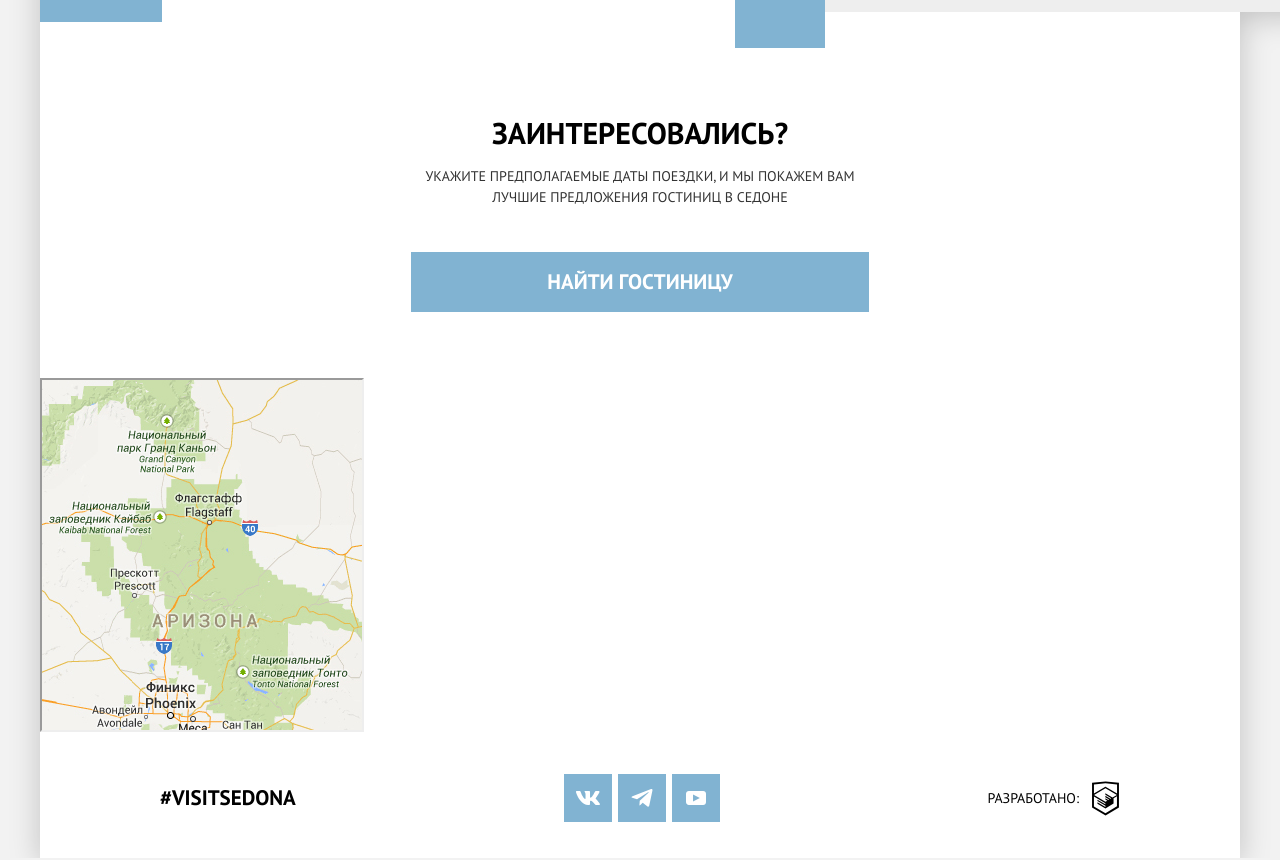
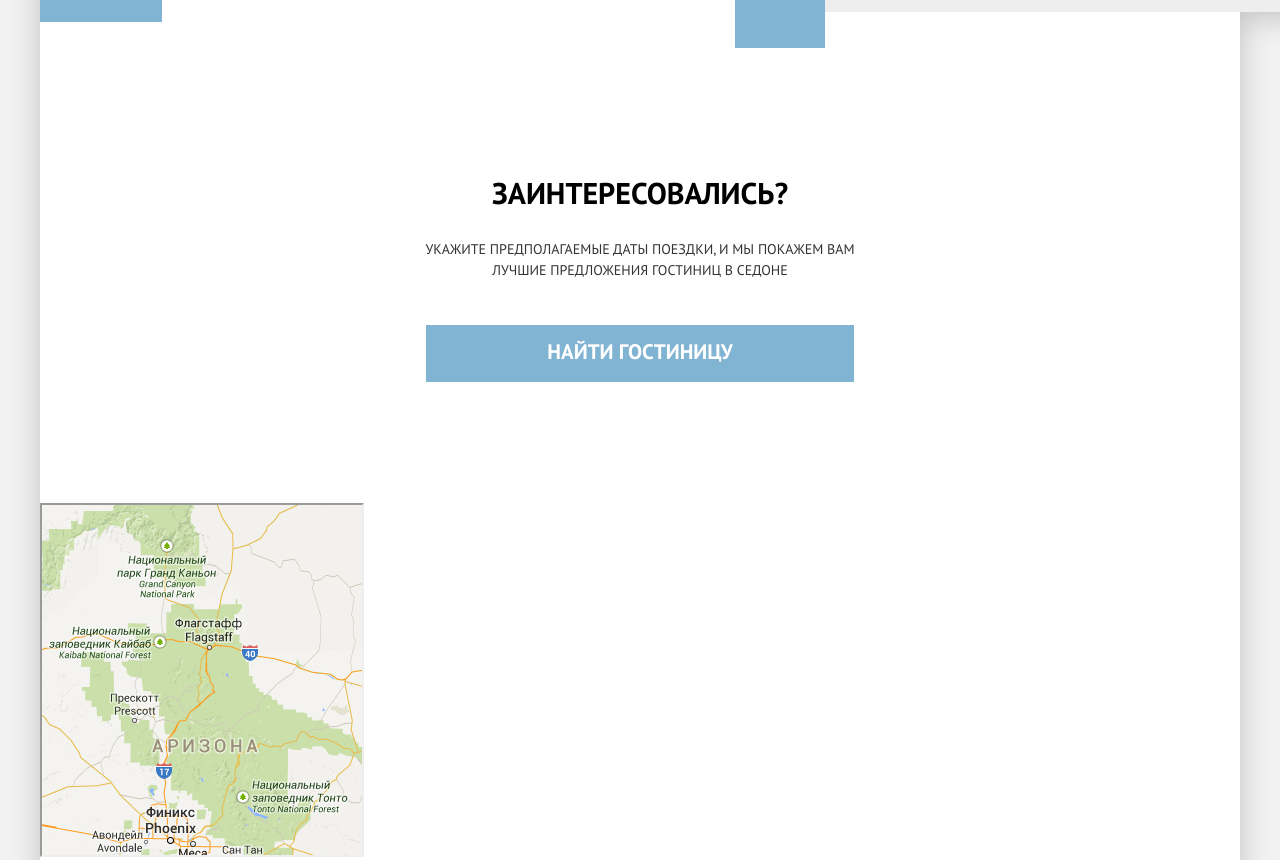
Before and after one commit to htmlacademy-adaptive/2215723-sedona-28, a website: page source/index.html in a window 1280 px wide. Shown: the part 995-1855 px from the top of the page. Drawn offline with nearby package versions, Linux system fonts and the light colour scheme; files that its build step writes are made by us from their sources.

Commit message:
Задает разммеры search для планшета и десктопа

```diff
--- a/source/index.html
+++ b/source/index.html
@@ -117,11 +117,13 @@
       </div>
     </section>
     <section class="search">
+      <div class="search__wrapper">
+        <h2 class="search__title">Заинтересовались?</h2>
+        <p class="search__description description">Укажите предполагаемые даты поездки, и мы покажем вам лучшие
+          предложения гостиниц в Седоне</p>
+        <button class="search__button button" type="button">Найти гостиницу</button>
+      </div>
 
-      <h2 class="search__title">Заинтересовались?</h2>
-      <p class="search__description description">Укажите предполагаемые даты поездки, и мы покажем вам лучшие
-        предложения гостиниц в Седоне</p>
-      <button class="search__button button" type="button">Найти гостиницу</button>
 
     </section>
     <iframe src="img/mobile/index/map-mobile.jpg" height="350" width="320"></iframe>
--- a/source/less/blocks/search.less
+++ b/source/less/blocks/search.less
@@ -1,15 +1,18 @@
 .search {
   display: flex;
   flex-direction: column;
-  padding: 40px 18px 49px;
   text-align: center;
-
-  @media (min-width: @tablet-width) {
-    padding: 60px 155px 55px;
-  }
 
   @media (min-width: @desktop-width) {
     padding: 72px 371px 66px;
+  }
+}
+
+.search__wrapper {
+  margin: 40px auto 49px;
+
+  @media (min-width: @tablet-width) {
+    margin: 60px auto 55px;
   }
 }
 
@@ -27,16 +30,21 @@
 }
 
 .search__description {
-  margin: 0;
-  margin-top: 20px;
-  padding: 0;
+  margin: 20px auto 0;
+  max-width: 262px;
+
+  @media (min-width: @tablet-width) {
+    max-width: 435px;
+    margin: 33px auto 0;
+  }
 }
 
 .search__button {
-  margin-top: 34px;
-  padding: 17px;
+  margin: 34px auto 0;
+  padding: 17px 49px;
 
   @media (min-width: @tablet-width) {
     margin-top: 44px;
+    padding: 14px 121px 17px;
   }
 }
```
